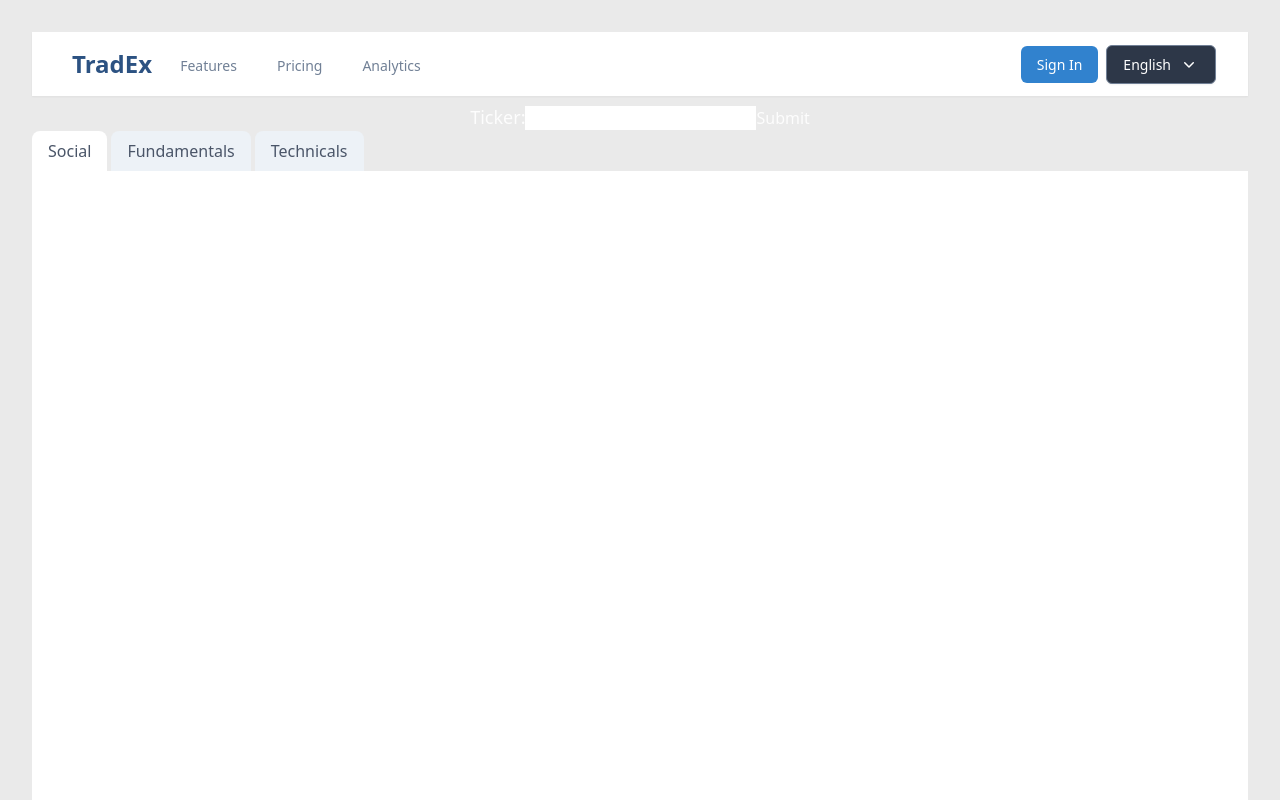
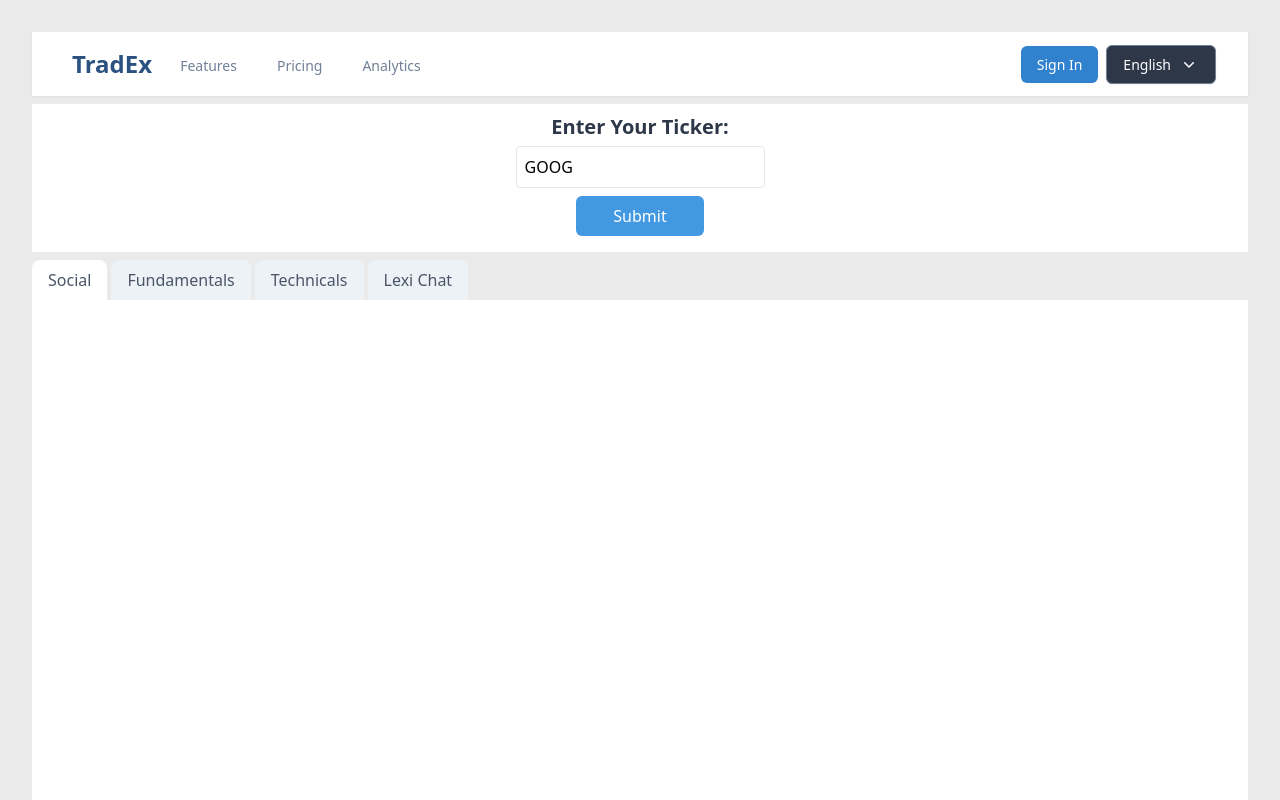
Before and after one commit to builders-weekend-tradex/tradex-frontend, a React (Vite) app: page /analytics in a window 1280 px wide. Shown: the top 800 px of the page. Built offline with nearby package versions, Linux system fonts and the light colour scheme.

Commit message:
feat: add lexi chat.

```diff
--- a/src/components/analytics/TickerInput.tsx
+++ b/src/components/analytics/TickerInput.tsx
@@ -8,17 +8,26 @@ const TickerInput = () => {
   };
 
   return (
-    <div>
-      <label htmlFor="ticker" className="text-lg font-medium">
-        Ticker:
+    <div className="flex flex-col items-center p-2 mb-2 bg-white">
+      <label
+        htmlFor="ticker"
+        className="text-xl text-gray-800 font-semibold mb-1"
+      >
+        Enter Your Ticker:
       </label>
       <input
         type="text"
         placeholder="Enter a ticker symbol"
         value={ticker}
         onChange={handleChange}
+        className="p-2 border rounded bg-white text-black"
       />
-      <button type="submit">Submit</button>
+      <button
+        className="w-32 py-2 bg-blue-500 text-white rounded-md hover:bg-blue-600 disabled:bg-gray-300 mt-2 mb-2"
+        type="submit"
+      >
+        Submit
+      </button>
     </div>
   );
 };
--- /dev/null
+++ b/src/components/analytics/chat/LexiChat.tsx
@@ -0,0 +1,84 @@
+import { useState } from "react";
+import { chatWithLexi } from "../../../utilities/api";
+
+const LexiChat: React.FC = () => {
+  const [message, setMessage] = useState("");
+  const [messages, setMessages] = useState<
+    { sender: string; content: string }[]
+  >([]);
+  const [loading, setLoading] = useState(false);
+  const [error, setError] = useState<string | null>(null);
+
+  const handleSendMessage = async () => {
+    if (!message.trim()) return;
+
+    setMessages((prevMessages) => [
+      ...prevMessages,
+      { sender: "user", content: message },
+    ]);
+
+    setLoading(true);
+    setError(null);
+
+    try {
+      const res = await chatWithLexi(message);
+      setMessages((prevMessages) => [
+        ...prevMessages,
+        { sender: "lexi", content: res.response },
+      ]);
+    } catch {
+      setError("Failed to get response from Lexi.");
+    } finally {
+      setLoading(false);
+    }
+
+    setMessage("");
+  };
+
+  return (
+    <div className="flex flex-col h-full max-w-xl mx-auto">
+      <div className="flex-grow overflow-y-auto space-y-4 p-4">
+        {messages.map((msg, index) => (
+          <div
+            key={index}
+            className={`flex ${
+              msg.sender === "user" ? "justify-end" : "justify-start"
+            }`}
+          >
+            <div
+              className={`px-4 py-2 rounded-lg max-w-xs break-words ${
+                msg.sender === "user" ? "bg-blue-500 text-white" : "bg-gray-800"
+              }`}
+            >
+              <p>
+                <strong>{msg.sender === "user" ? "You" : "Lexi"}:</strong>{" "}
+                {msg.content}
+              </p>
+            </div>
+          </div>
+        ))}
+      </div>
+
+      <div className="mt-4 p-4">
+        <textarea
+          value={message}
+          onChange={(e) => setMessage(e.target.value)}
+          placeholder="Type your message..."
+          className="w-full p-2 border rounded bg-white text-black"
+        />
+        <button
+          onClick={handleSendMessage}
+          disabled={loading}
+          className="w-full py-2 bg-blue-500 text-white rounded-md hover:bg-blue-600 disabled:bg-gray-300 mt-2"
+        >
+          Send Message
+        </button>
+      </div>
+
+      {loading && <p className="mt-2 text-center text-blue-500">Loading...</p>}
+      {error && <p className="mt-2 text-center text-red-500">{error}</p>}
+    </div>
+  );
+};
+
+export default LexiChat;
--- a/src/components/analytics/technicals/TechnicalAnalysis.tsx
+++ b/src/components/analytics/technicals/TechnicalAnalysis.tsx
@@ -1,15 +1,17 @@
 import { useEffect, useState } from "react";
 import { fetchTechnicalAnalysis } from "../../../utilities/api";
+import { useTicker } from "../../../hooks/useTicker";
 
 const TechnicalAnalysis: React.FC = () => {
   const [analysis, setAnalysis] = useState<string | null>(null);
   const [loading, setLoading] = useState(true);
   const [error, setError] = useState<string | null>(null);
+  const { ticker } = useTicker();
 
   useEffect(() => {
     const loadAnalysis = async () => {
       try {
-        const response = await fetchTechnicalAnalysis("GOOG");
+        const response = await fetchTechnicalAnalysis(ticker);
         setAnalysis(response.analysis);
       } catch {
         setError("Failed to load technical analysis.");
@@ -27,7 +29,12 @@ const TechnicalAnalysis: React.FC = () => {
   return (
     <div className="bg-white min-h-full">
       {analysis ? (
-        <pre className="whitespace-pre-line text-gray-700">{analysis}</pre>
+        <>
+          <p className="whitespace-pre-line text-gray-700">
+            Showing technical analysis for {ticker}
+          </p>
+          <pre className="whitespace-pre-line text-gray-700">{analysis}</pre>
+        </>
       ) : (
         <p>No analysis available</p>
       )}
--- a/src/components/pages/AnalyticsPage.tsx
+++ b/src/components/pages/AnalyticsPage.tsx
@@ -2,6 +2,7 @@ import { useState } from "react";
 import SocialTab from "../analytics/social/SocialTab";
 import FundamentalsTab from "../analytics/fundamentals/FundamentalsTab";
 import TechnicalsTab from "../analytics/technicals/TechnicalsTab";
+import LexiChat from "../analytics/chat/LexiChat";
 import { ActiveTab } from "../../types/enums";
 import { useTranslation } from "react-i18next";
 import TickerInput from "../analytics/TickerInput";
@@ -15,7 +16,9 @@ const AnalyticsPage: React.FC = () => {
   };
 
   return (
-    <div className="w-full pt-2">
+    <div className="w-full pt-2 flex flex-col h-screen">
+      {" "}
+      {/* Set flex and h-screen */}
       <TickerInput />
       <div className="flex space-x-1">
         <button
@@ -48,11 +51,25 @@ const AnalyticsPage: React.FC = () => {
         >
           {t("analytics_page.tabs.technicals")}
         </button>
+        <button
+          className={`px-4 py-2 hover:bg-gray-100 rounded-t-lg focus:outline-none ${
+            activeTab === ActiveTab.LexiChat
+              ? "bg-white text-gray-700"
+              : "bg-gray-200 text-gray-700"
+          }`}
+          onClick={() => handleSetActiveTab(ActiveTab.LexiChat)}
+        >
+          {t("analytics_page.tabs.lexi_chat")}
+        </button>
       </div>
-      <div className="min-h-screen bg-white">
+      {/* Ensure that the content area grows but the input remains at the bottom */}
+      <div className="flex-grow bg-white overflow-auto">
+        {" "}
+        {/* Add flex-grow here */}
         {activeTab === ActiveTab.Social && <SocialTab />}
         {activeTab === ActiveTab.Fundamentals && <FundamentalsTab />}
         {activeTab === ActiveTab.Technicals && <TechnicalsTab />}
+        {activeTab === ActiveTab.LexiChat && <LexiChat />}
       </div>
     </div>
   );
--- a/src/locales/en.json
+++ b/src/locales/en.json
@@ -98,7 +98,8 @@
     "tabs": {
       "social": "Social",
       "fundamentals": "Fundamentals",
-      "technicals": "Technicals"
+      "technicals": "Technicals",
+      "lexi_chat": "Lexi Chat"
     },
     "socials": {
       "news": "News",
--- a/src/locales/ja.json
+++ b/src/locales/ja.json
@@ -98,7 +98,8 @@
     "tabs": {
       "social": "Social!",
       "fundamentals": "Fundamentals!",
-      "technicals": "Technicals!"
+      "technicals": "Technicals!",
+      "lexi_chat": "Lexi Chat!"
     },
     "socials": {
       "news": "News!",
--- a/src/types/enums.ts
+++ b/src/types/enums.ts
@@ -2,4 +2,5 @@ export enum ActiveTab {
   Social = "SOCIAL",
   Fundamentals = "FUNDAMENTALS",
   Technicals = "TECHNICALS",
+  LexiChat = "LEXI_CHAT",
 }
```
